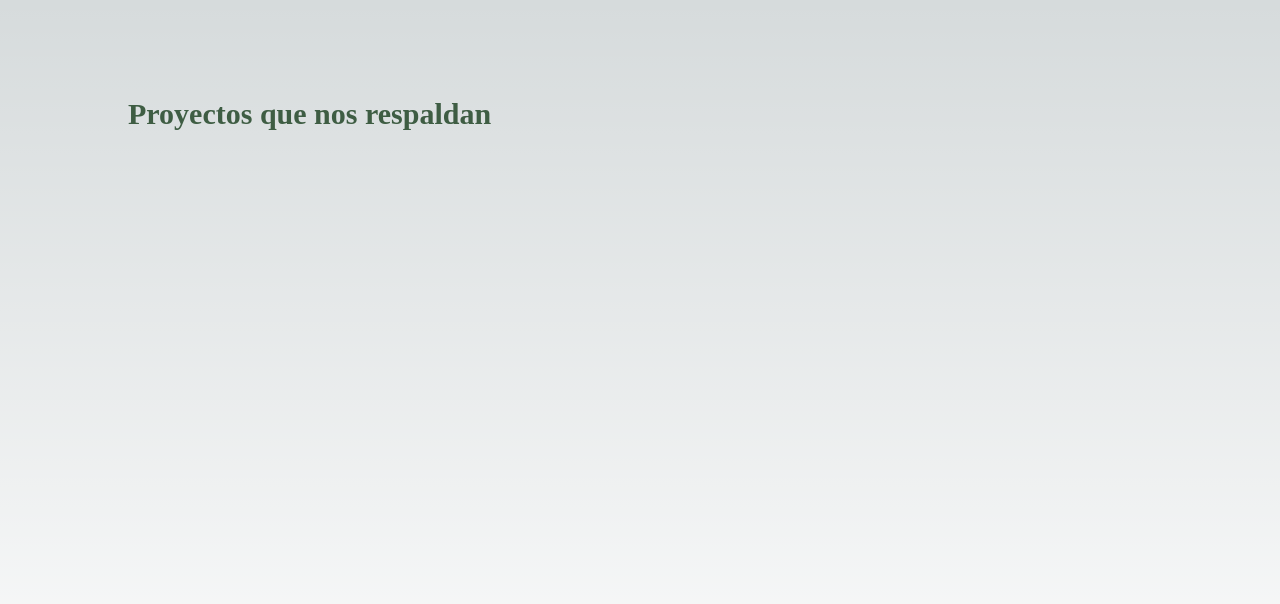
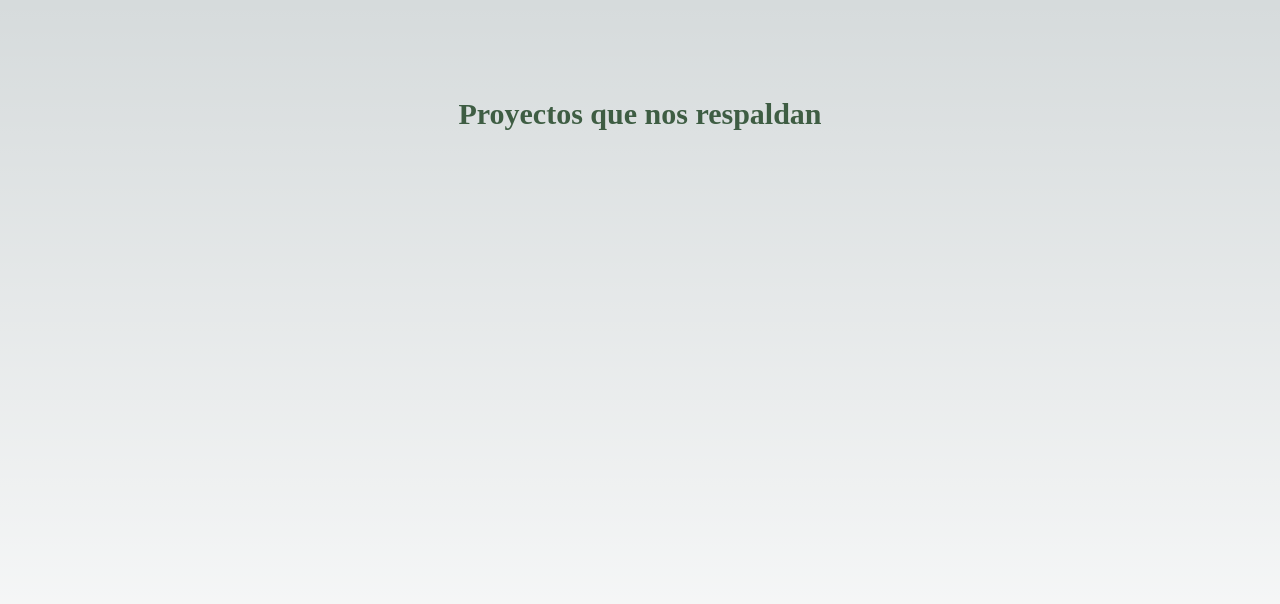
Before and after one commit to ace-software-dev/Landing-Page-SMA, a Next.js app: page / in a window 1280 px wide. Shown: the top 604 px of the page. Built offline with nearby package versions, Linux system fonts and the light colour scheme.

Commit message:
Center items

```diff
--- a/src/app/components/atoms/title.tsx
+++ b/src/app/components/atoms/title.tsx
@@ -11,7 +11,7 @@ interface TitleProps {
   return (
     <div className='flex flex-col justify-center items-center'>
       <div className={`
-          text-center font-bold text-green-800 font-rufina
+        font-bold text-green-800 font-rufina
         ${size} ${classes}
       `}>
         {children}
--- a/src/app/page.tsx
+++ b/src/app/page.tsx
@@ -3,7 +3,7 @@ import Title from './components/atoms/title'
 export default function Home() {
   return (
     <main className="flex min-h-screen flex-col items-center justify-between p-8 sm:p-12 md:p-16 lg:p-20 xl:p-24">
-      <div className="z-10 max-w-5xl w-full items-center justify-between font-mono text-sm lg:flex">
+      <div className="z-10 items-center justify-between font-mono text-sm lg:flex">
         <Title children="Proyectos que nos respaldan" />
       </div>
     </main>
```
Lines whose indentation alone changed are shown as unchanged.
